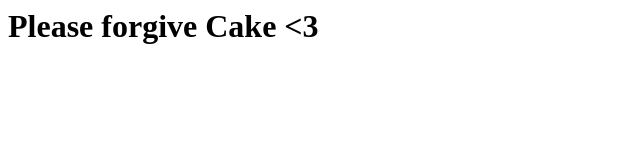
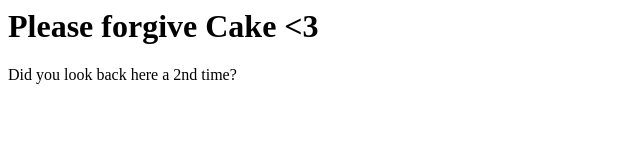
Before and after one commit to dchipping/dchipping.github.io, a plain HTML site: page index.html in a window 1280 px wide. Shown: the whole page, without its empty margins (0-640 px from the left). Drawn offline with Linux system fonts and the light colour scheme.

Commit message:
Fix Commit

```diff
--- a/index.html
+++ b/index.html
@@ -1 +1,2 @@
 <h1>Please forgive Cake <3</h1>
+<p>Did you look back here a 2nd time?</p>
```
